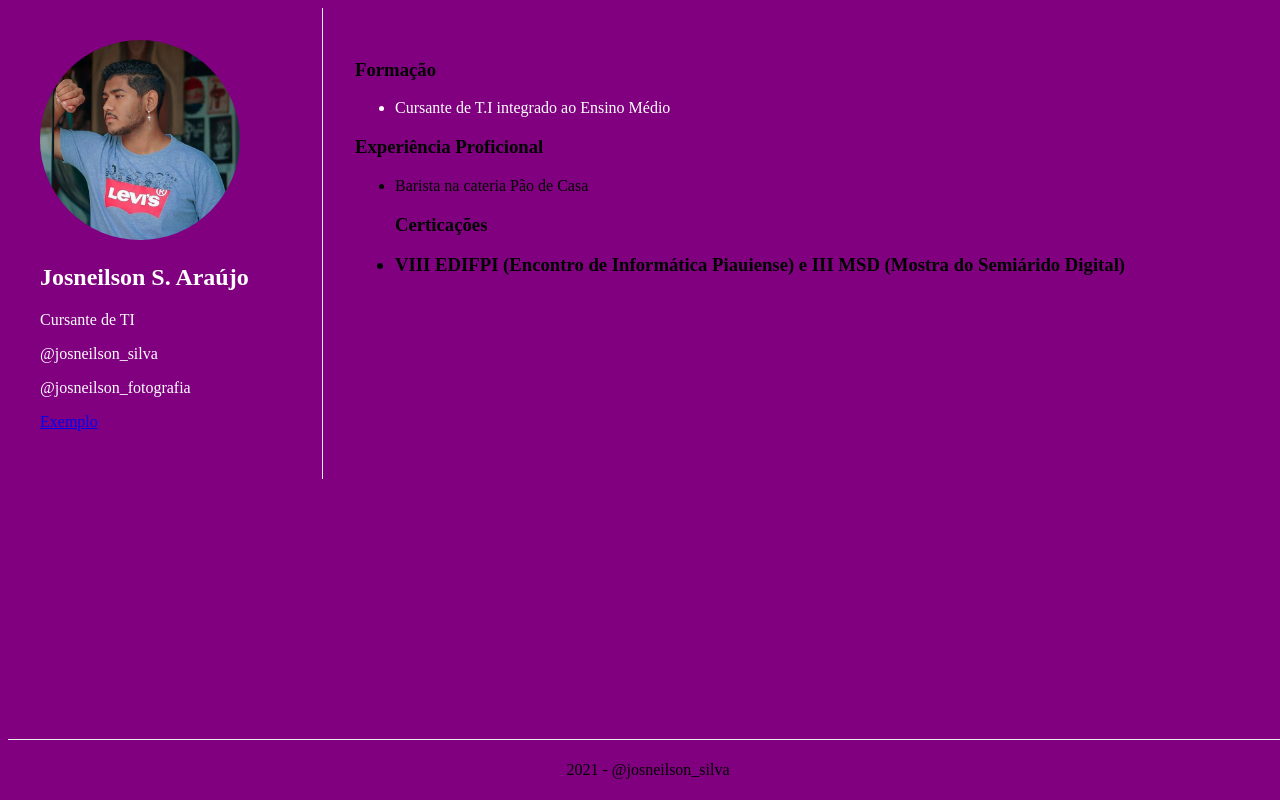
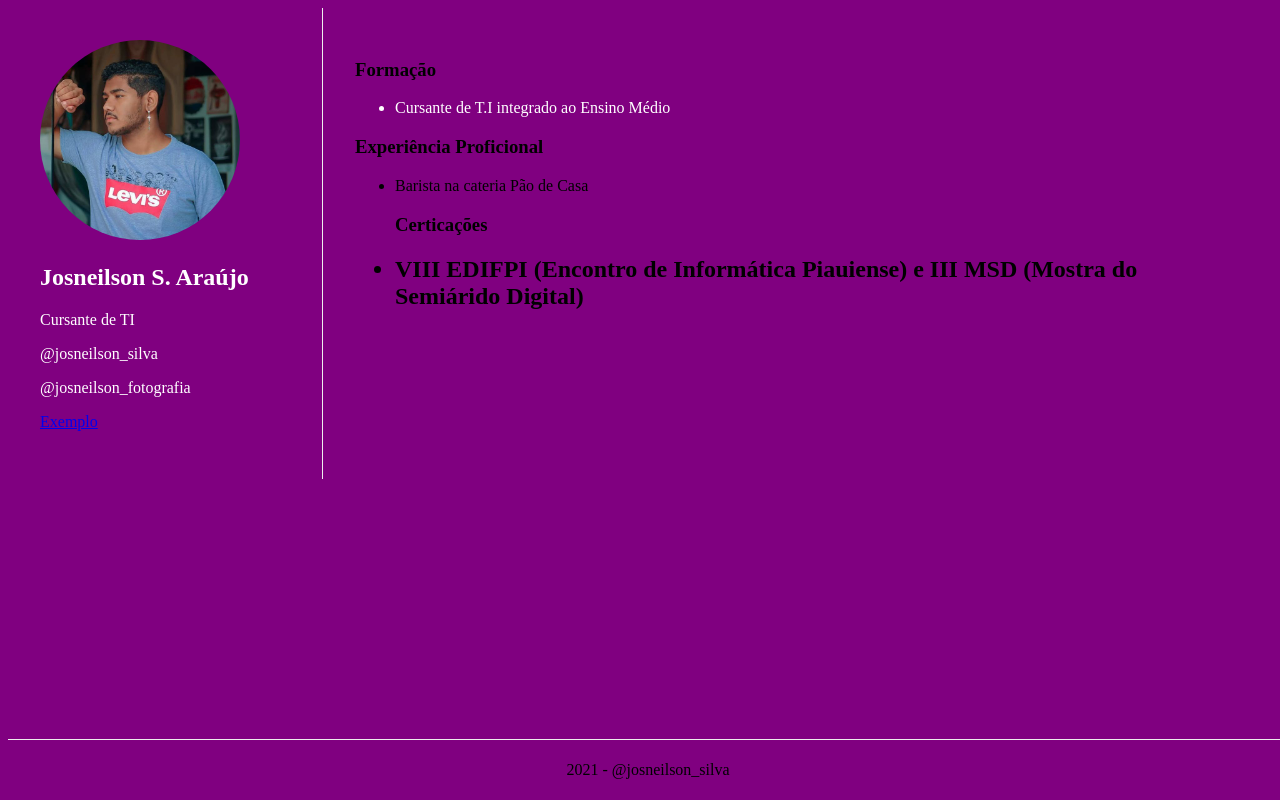
Before and after one commit to Josneilson/Josneilson.github.io, a plain HTML site: page index.html in a window 1280 px wide. Drawn offline with Linux system fonts and the light colour scheme.

Commit message:
Update index.html

```diff
--- a/index.html
+++ b/index.html
@@ -34,7 +34,7 @@
             <ul>
                 <li>Barista na cateria Pão de Casa</li>
              <h3>Certicações<h3>
-                 <li>VIII EDIFPI (Encontro de Informática Piauiense) e III MSD (Mostra do Semiárido Digital)</li>
+                <h1> <li>VIII EDIFPI (Encontro de Informática Piauiense) e III MSD (Mostra do Semiárido Digital)</li> </h1>
             </ul>
         </section>
     </main>
```
